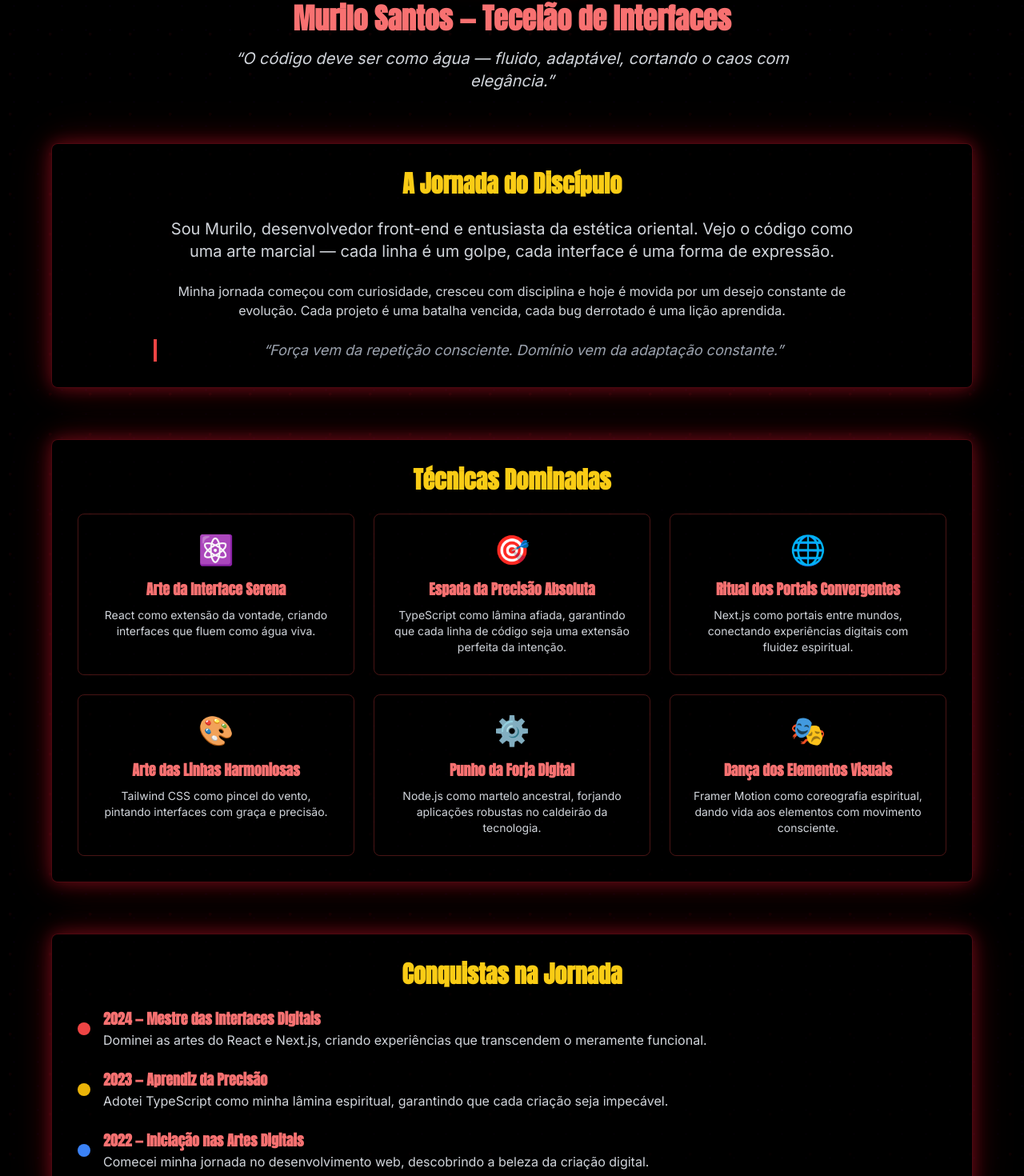
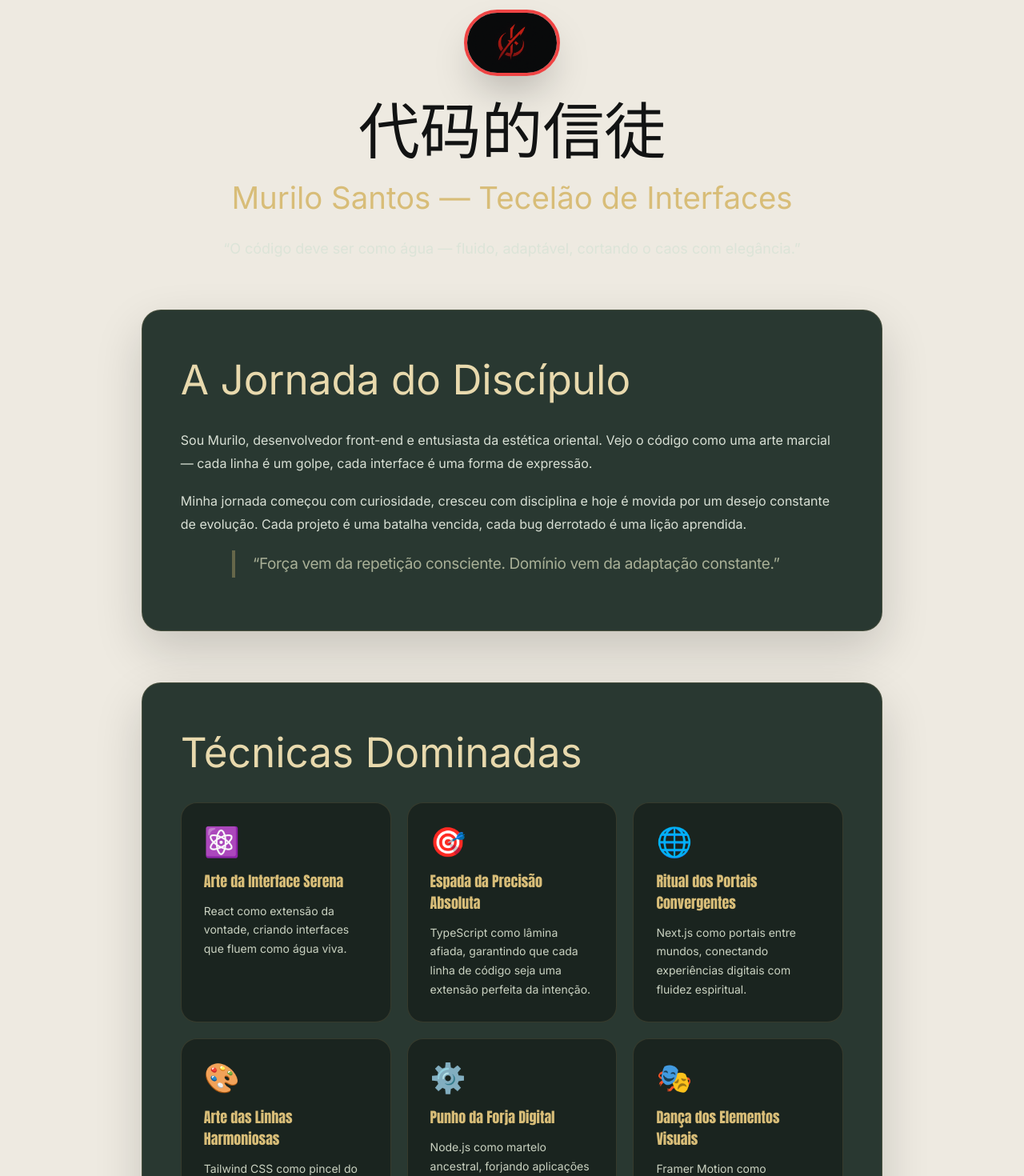
Before and after one commit to murilobsantos/portfoli-novo, a Next.js app: page /sobre in a window 1280 px wide. Shown: the part 220-1690 px from the top of the page at 80% size. Built offline with nearby package versions, Linux system fonts and the light colour scheme.

Commit message:
refactor(sobre): align about page with portfolio layout and styling

```diff
--- a/src/app/sobre/page.tsx
+++ b/src/app/sobre/page.tsx
@@ -1,12 +1,17 @@
 import Image from 'next/image';
 import Link from 'next/link';
+import SiteHeader from '@/components/site-header';
+import SiteFooter from '@/components/site-footer';
+import styles from './styles.module.css';
 
 export default function SobrePage() {
   return (
-    <div className="min-h-screen p-8 oriental-pattern">
-      <div className="max-w-6xl mx-auto">
+    <div className="portfolio-shell">
+      <SiteHeader />
+      <main className={styles.sobreShell}>
+        <div className="max-w-6xl mx-auto">
         {/* Header com Identidade de Mestre */}
-        <header className="text-center mb-16">
+        <header className={styles.sobreHeader}>
           <div className="mb-8">
             <Image
               src="/identidade visual.png"
@@ -16,117 +21,113 @@ export default function SobrePage() {
               className="mx-auto mb-6 rounded-full border-4 border-red-500 shadow-2xl"
             />
           </div>
-          <h1 className="text-5xl md:text-6xl font-bold wuxia-text-glow mb-4 font-serif">
-            代码的信徒
-          </h1>
-          <h2 className="text-3xl md:text-4xl font-bold mb-4 text-red-400">
-            Murilo Santos — Tecelão de Interfaces
-          </h2>
-          <p className="text-xl text-gray-300 max-w-3xl mx-auto italic">
+          <h1 className="font-serif">代码的信徒</h1>
+          <h2>Murilo Santos — Tecelão de Interfaces</h2>
+          <p>
             &ldquo;O código deve ser como água — fluido, adaptável, cortando o caos com elegância.&rdquo;
           </p>
         </header>
 
         {/* Jornada Pessoal */}
         <main className="space-y-16">
-          <section className="wuxia-border wuxia-glow rounded-lg p-8 bg-black/50">
-            <h3 className="text-3xl font-bold text-yellow-400 mb-6 text-center">
+          <section className={styles.sectionCard}>
+            <h3 className={styles.sectionTitle}>
               A Jornada do Discípulo
             </h3>
-            <div className="max-w-4xl mx-auto text-center">
-              <p className="text-xl text-gray-300 mb-6">
+            <div className={styles.sectionText}>
+              <p>
                 Sou Murilo, desenvolvedor front-end e entusiasta da estética oriental.
                 Vejo o código como uma arte marcial — cada linha é um golpe, cada interface é uma forma de expressão.
               </p>
-              <p className="text-gray-300 mb-6">
+              <p>
                 Minha jornada começou com curiosidade, cresceu com disciplina e hoje é movida por um desejo constante de evolução.
                 Cada projeto é uma batalha vencida, cada bug derrotado é uma lição aprendida.
               </p>
-              <blockquote className="text-lg text-gray-400 italic border-l-4 border-red-500 pl-6">
+              <blockquote>
                 &ldquo;Força vem da repetição consciente. Domínio vem da adaptação constante.&rdquo;
               </blockquote>
             </div>
           </section>
 
           {/* Técnicas Dominadas */}
-          <section className="wuxia-border wuxia-glow rounded-lg p-8 bg-black/50">
-            <h3 className="text-3xl font-bold text-yellow-400 mb-6 text-center">
+          <section className={styles.sectionCard}>
+            <h3 className={styles.sectionTitle}>
               Técnicas Dominadas
             </h3>
-            <div className="grid md:grid-cols-2 lg:grid-cols-3 gap-6">
-              <div className="text-center p-6 border border-red-500/30 rounded-lg hover:border-red-500 transition-colors">
+            <div className={styles.skillGrid}>
+              <div className={styles.skillItem}>
                 <div className="text-4xl mb-4">⚛️</div>
-                <h4 className="text-lg font-bold text-red-400 mb-2">Arte da Interface Serena</h4>
-                <p className="text-gray-300 text-sm">React como extensão da vontade, criando interfaces que fluem como água viva.</p>
+                <h4>Arte da Interface Serena</h4>
+                <p>React como extensão da vontade, criando interfaces que fluem como água viva.</p>
               </div>
-              <div className="text-center p-6 border border-red-500/30 rounded-lg hover:border-red-500 transition-colors">
+              <div className={styles.skillItem}>
                 <div className="text-4xl mb-4">🎯</div>
-                <h4 className="text-lg font-bold text-red-400 mb-2">Espada da Precisão Absoluta</h4>
-                <p className="text-gray-300 text-sm">TypeScript como lâmina afiada, garantindo que cada linha de código seja uma extensão perfeita da intenção.</p>
+                <h4>Espada da Precisão Absoluta</h4>
+                <p>TypeScript como lâmina afiada, garantindo que cada linha de código seja uma extensão perfeita da intenção.</p>
               </div>
-              <div className="text-center p-6 border border-red-500/30 rounded-lg hover:border-red-500 transition-colors">
+              <div className={styles.skillItem}>
                 <div className="text-4xl mb-4">🌐</div>
-                <h4 className="text-lg font-bold text-red-400 mb-2">Ritual dos Portais Convergentes</h4>
-                <p className="text-gray-300 text-sm">Next.js como portais entre mundos, conectando experiências digitais com fluidez espiritual.</p>
+                <h4>Ritual dos Portais Convergentes</h4>
+                <p>Next.js como portais entre mundos, conectando experiências digitais com fluidez espiritual.</p>
               </div>
-              <div className="text-center p-6 border border-red-500/30 rounded-lg hover:border-red-500 transition-colors">
+              <div className={styles.skillItem}>
                 <div className="text-4xl mb-4">🎨</div>
-                <h4 className="text-lg font-bold text-red-400 mb-2">Arte das Linhas Harmoniosas</h4>
-                <p className="text-gray-300 text-sm">Tailwind CSS como pincel do vento, pintando interfaces com graça e precisão.</p>
+                <h4>Arte das Linhas Harmoniosas</h4>
+                <p>Tailwind CSS como pincel do vento, pintando interfaces com graça e precisão.</p>
               </div>
-              <div className="text-center p-6 border border-red-500/30 rounded-lg hover:border-red-500 transition-colors">
+              <div className={styles.skillItem}>
                 <div className="text-4xl mb-4">⚙️</div>
-                <h4 className="text-lg font-bold text-red-400 mb-2">Punho da Forja Digital</h4>
-                <p className="text-gray-300 text-sm">Node.js como martelo ancestral, forjando aplicações robustas no caldeirão da tecnologia.</p>
+                <h4>Punho da Forja Digital</h4>
+                <p>Node.js como martelo ancestral, forjando aplicações robustas no caldeirão da tecnologia.</p>
               </div>
-              <div className="text-center p-6 border border-red-500/30 rounded-lg hover:border-red-500 transition-colors">
+              <div className={styles.skillItem}>
                 <div className="text-4xl mb-4">🎭</div>
-                <h4 className="text-lg font-bold text-red-400 mb-2">Dança dos Elementos Visuais</h4>
-                <p className="text-gray-300 text-sm">Framer Motion como coreografia espiritual, dando vida aos elementos com movimento consciente.</p>
+                <h4>Dança dos Elementos Visuais</h4>
+                <p>Framer Motion como coreografia espiritual, dando vida aos elementos com movimento consciente.</p>
               </div>
             </div>
           </section>
 
           {/* Linha do Tempo Wuxia */}
-          <section className="wuxia-border wuxia-glow rounded-lg p-8 bg-black/50">
-            <h3 className="text-3xl font-bold text-yellow-400 mb-6 text-center">
+          <section className={styles.sectionCard}>
+            <h3 className={styles.sectionTitle}>
               Conquistas na Jornada
             </h3>
-            <div className="space-y-6">
-              <div className="flex items-center space-x-4">
-                <div className="w-4 h-4 bg-red-500 rounded-full"></div>
-                <div className="flex-1">
-                  <h4 className="text-lg font-bold text-red-400">2024 — Mestre das Interfaces Digitais</h4>
-                  <p className="text-gray-300">Dominei as artes do React e Next.js, criando experiências que transcendem o meramente funcional.</p>
+            <div className={styles.timeline}>
+              <div className={styles.timelineItem}>
+                <div className={styles.timelineDot} style={{ background: '#d95b4a' }} />
+                <div className={styles.timelineContent}>
+                  <h4>2024 — Mestre das Interfaces Digitais</h4>
+                  <p>Dominei as artes do React e Next.js, criando experiências que transcendem o meramente funcional.</p>
                 </div>
               </div>
-              <div className="flex items-center space-x-4">
-                <div className="w-4 h-4 bg-yellow-500 rounded-full"></div>
-                <div className="flex-1">
-                  <h4 className="text-lg font-bold text-red-400">2023 — Aprendiz da Precisão</h4>
-                  <p className="text-gray-300">Adotei TypeScript como minha lâmina espiritual, garantindo que cada criação seja impecável.</p>
+              <div className={styles.timelineItem}>
+                <div className={styles.timelineDot} style={{ background: '#d8bd78' }} />
+                <div className={styles.timelineContent}>
+                  <h4>2023 — Aprendiz da Precisão</h4>
+                  <p>Adotei TypeScript como minha lâmina espiritual, garantindo que cada criação seja impecável.</p>
                 </div>
               </div>
-              <div className="flex items-center space-x-4">
-                <div className="w-4 h-4 bg-blue-500 rounded-full"></div>
-                <div className="flex-1">
-                  <h4 className="text-lg font-bold text-red-400">2022 — Iniciação nas Artes Digitais</h4>
-                  <p className="text-gray-300">Comecei minha jornada no desenvolvimento web, descobrindo a beleza da criação digital.</p>
+              <div className={styles.timelineItem}>
+                <div className={styles.timelineDot} style={{ background: '#68a9d4' }} />
+                <div className={styles.timelineContent}>
+                  <h4>2022 — Iniciação nas Artes Digitais</h4>
+                  <p>Comecei minha jornada no desenvolvimento web, descobrindo a beleza da criação digital.</p>
                 </div>
               </div>
             </div>
           </section>
 
           {/* Filosofia */}
-          <section className="wuxia-border wuxia-glow rounded-lg p-8 bg-black/50">
-            <h3 className="text-3xl font-bold text-yellow-400 mb-6 text-center">
+          <section className={styles.sectionCard}>
+            <h3 className={styles.sectionTitle}>
               A Filosofia por Trás do Código
             </h3>
-            <div className="max-w-4xl mx-auto text-center">
-              <blockquote className="text-xl text-gray-300 italic mb-6">
+            <div className={styles.sectionText}>
+              <blockquote>
                 &ldquo;O verdadeiro mestre não busca a perfeição imediata, mas o crescimento constante através da prática disciplinada.&rdquo;
               </blockquote>
-              <p className="text-gray-300">
+              <p>
                 Cada linha de código é uma oportunidade de crescimento. Cada projeto é uma batalha que fortalece o espírito.
                 Acredito que a tecnologia deve servir à humanidade, criando experiências que elevam a alma tanto quanto a funcionalidade.
               </p>
@@ -135,17 +136,17 @@ export default function SobrePage() {
         </main>
 
         {/* Footer */}
-        <footer className="text-center mt-16">
-          <div className="flex flex-col sm:flex-row gap-4 justify-center items-center">
-            <Link href="/" className="inline-block px-6 py-3 bg-gradient-to-r from-red-600 to-yellow-600 text-white font-bold rounded-lg hover:from-red-700 hover:to-yellow-700 transition-all duration-300">
-              ← Voltar ao Início
-            </Link>
-            <Link href="/devlog" className="inline-block px-6 py-3 border border-red-500 text-red-400 font-bold rounded-lg hover:bg-red-500 hover:text-white transition-all duration-300">
-              Seguir a Jornada no Devlog →
-            </Link>
-          </div>
+        <footer className={styles.footerLinks}>
+          <Link href="/" className={`${styles.footerLink} ${styles.primary}`}>
+            ← Voltar ao Início
+          </Link>
+          <Link href="/devlog" className={`${styles.footerLink} ${styles.secondary}`}>
+            Seguir a Jornada no Devlog →
+          </Link>
         </footer>
       </div>
+      </main>
+      <SiteFooter />
     </div>
   );
 }
--- /dev/null
+++ b/src/app/sobre/styles.module.css
@@ -0,0 +1,137 @@
+/* Local styles for the Sobre page matching portfolio styles */
+.sobreShell {
+  padding: 140px clamp(22px, 6vw, 90px);
+  max-width: 1080px;
+  margin: 0 auto;
+}
+.sobreHeader {
+  text-align: center;
+  margin-bottom: 60px;
+}
+.sobreHeader h1 {
+  font-size: clamp(48px, 6vw, 90px);
+  line-height: 1;
+  margin-bottom: 16px;
+}
+.sobreHeader h2 {
+  font-size: clamp(28px, 3vw, 42px);
+  color: #d8bd78;
+  margin-bottom: 18px;
+}
+.sobreHeader p {
+  max-width: 760px;
+  margin: 0 auto;
+  color: #dce4d8;
+  font-size: 18px;
+  line-height: 1.75;
+}
+.sectionCard {
+  background: rgba(19, 37, 30, 0.9);
+  border: 1px solid rgba(216, 189, 120, 0.18);
+  border-radius: 24px;
+  padding: 48px;
+  box-shadow: 0 24px 60px rgba(0, 0, 0, 0.16);
+}
+.sectionTitle {
+  font-size: clamp(32px, 4vw, 54px);
+  color: #e8d9ad;
+  margin-bottom: 24px;
+}
+.sectionText,
+.sectionText p {
+  color: #d9e0d5;
+  line-height: 1.8;
+  margin-bottom: 18px;
+}
+.sectionText blockquote {
+  color: #a9b097;
+  font-size: 19px;
+  letter-spacing: -0.02em;
+  border-left: 4px solid rgba(216, 189, 120, 0.35);
+  padding-left: 22px;
+  margin: 0 auto;
+  max-width: 700px;
+}
+.skillGrid {
+  display: grid;
+  grid-template-columns: repeat(3, minmax(0, 1fr));
+  gap: 20px;
+}
+.skillItem {
+  padding: 28px;
+  border-radius: 20px;
+  border: 1px solid rgba(216, 189, 120, 0.14);
+  background: rgba(0, 0, 0, 0.35);
+}
+.skillItem h4 {
+  color: #d8bd78;
+  margin-bottom: 12px;
+  font-size: 18px;
+}
+.skillItem p {
+  color: #cad2c1;
+  line-height: 1.7;
+  font-size: 14px;
+}
+.timeline {
+  display: grid;
+  gap: 18px;
+}
+.timelineItem {
+  display: grid;
+  grid-template-columns: 40px 1fr;
+  gap: 18px;
+  align-items: start;
+}
+.timelineDot {
+  width: 14px;
+  height: 14px;
+  border-radius: 999px;
+  background: #d8bd78;
+  margin-top: 8px;
+}
+.timelineContent h4 {
+  margin: 0 0 6px;
+  color: #e8d9ad;
+}
+.timelineContent p {
+  margin: 0;
+  color: #c8d1bb;
+  line-height: 1.7;
+}
+.footerLinks {
+  display: flex;
+  flex-wrap: wrap;
+  justify-content: center;
+  gap: 16px;
+  margin-top: 56px;
+}
+.footerLink {
+  display: inline-flex;
+  align-items: center;
+  justify-content: center;
+  padding: 14px 28px;
+  border-radius: 99px;
+  font-weight: 700;
+  text-decoration: none;
+  transition: transform 0.3s ease, background-color 0.3s ease;
+}
+.footerLink.primary {
+  background: #d8bd78;
+  color: #10251f;
+}
+.footerLink.secondary {
+  border: 1px solid rgba(216, 189, 120, 0.4);
+  color: #d8bd78;
+}
+.footerLink:hover {
+  transform: translateY(-2px);
+}
+@media (max-width: 980px) {
+  .skillGrid { grid-template-columns: 1fr; }
+  .timelineItem { grid-template-columns: 24px 1fr; }
+}
+@media (max-width: 640px) {
+  .sobreShell { padding: 100px 18px; }
+  .footerLinks { flex-direction: column; }
+}
```
